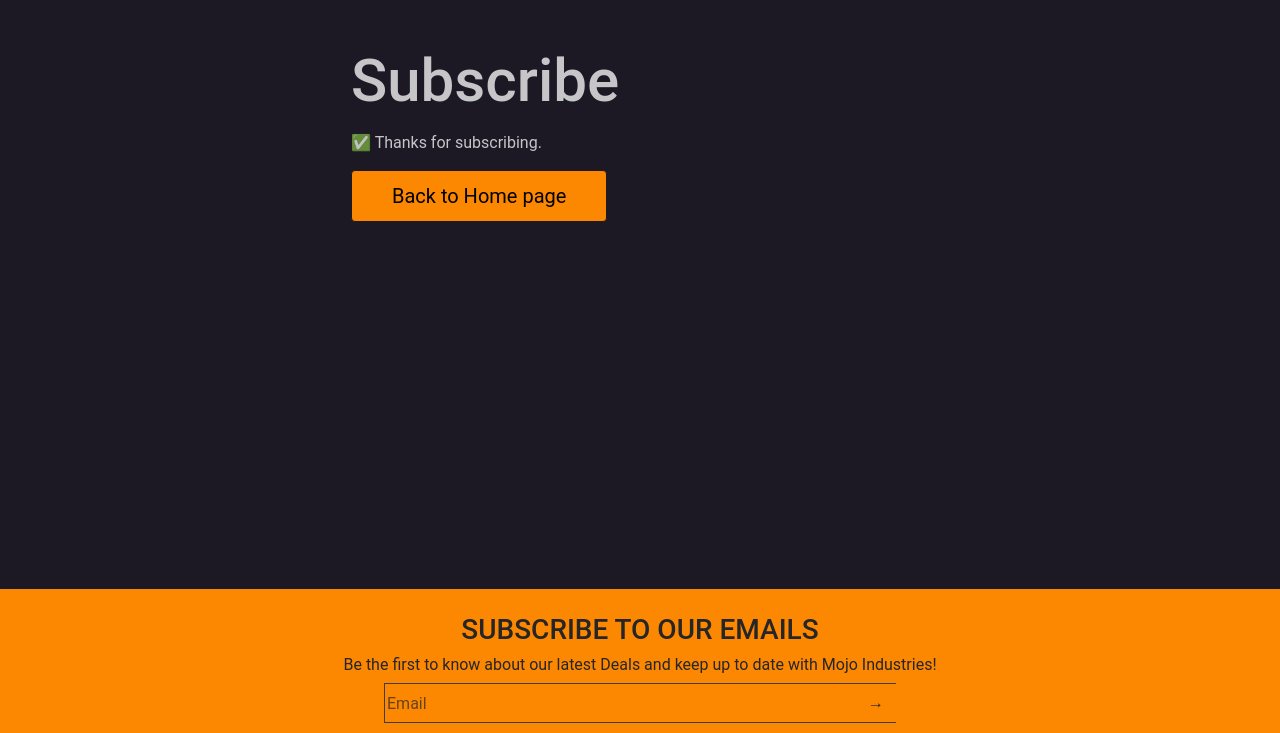
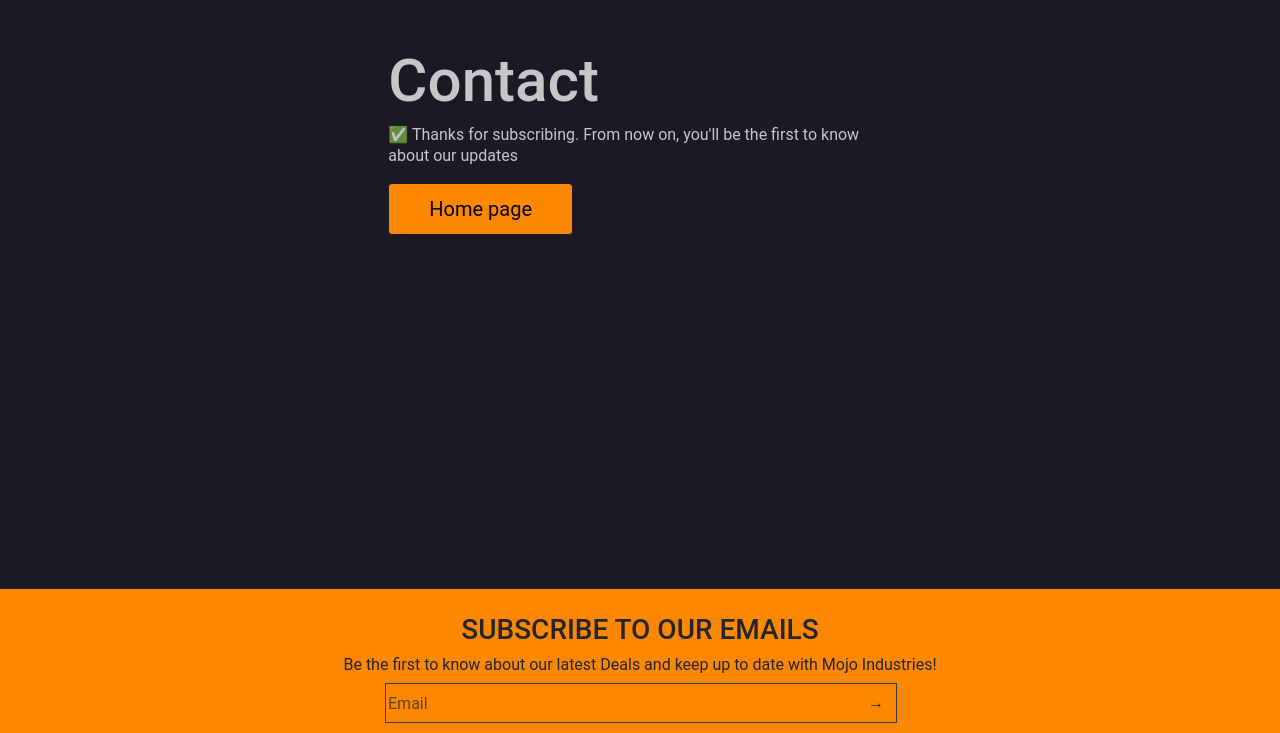
Before and after one commit to ling201808/formsubmitdemo, a plain HTML site: page successSubscribe.html in a window 1280 px wide. Shown: the part 67-800 px from the top of the page. Drawn offline with nearby package versions, Linux system fonts and the light colour scheme; a web font is replaced by a local one.

Commit message:
Add files via upload

```diff
--- a/app.css
+++ b/app.css
@@ -137,7 +137,7 @@ body{
     outline-offset: 0px;
     outline: none;
     height:38px;
-    width:40px;
+    width:38px;
     transition: background 300ms;
 }
 
--- a/successSubscribe.html
+++ b/successSubscribe.html
@@ -1,3 +1,4 @@
+
 <!doctype html>
 <html lang="en">
 
@@ -60,15 +61,15 @@
 </section>
 <main>
 
-    <section class="container-fluid px-0 pt-5 ml-3 mt-5">
+
+    <section class="container-fluid px-0 pt-5 mt-5">
         <div class="col-12 text-center">
             <div class="row align-items-center content justify-content-center">
-                <div class="text-center col-sm-10 col-md-6 mb-md-0 my-3">
-                    <h1 class="text-left h1">Subscribe</h1>
-                    <h2 class="mb-3 h2"></h2>
-                    <p class="text-left">✅ Thanks for subscribing.</p>
+                <div class="text-center col-sm-10 col-lg-5 col-md-6 mb-md-0 my-3">
+                    <h1 class="text-left h1">Contact</h1>
+                    <p class="text-left">✅ Thanks for subscribing. From now on, you'll be the first to know about our updates</p>
                     <div class="text-left">
-                        <a href="index.html" class="btn button">Back to Home page</a>
+                        <a href="index.html" class="btn button">Home page</a>
                     </div>
                 </div>
             </div>
@@ -86,6 +87,9 @@
             <input type="text" name="_honey" style="display:none">
             <input type="hidden" name="_captcha" value="false">
             <input type="hidden" name="_next" value="https://ling201808.github.io/formsubmitdemo/successSubscribe.html">
+            <input type="text" name="_honey" style="display:none">
+            <input type="hidden" name="_captcha" value="false">
+            <input type="hidden" name="_next" value="https://ling201808.github.io/formsubmitdemo/success.html">
         <div class="col-12 text-center">
             <div class="row align-items-center mb-2 justify-content-center">
                 <div class="col-10 my-2">
```
Also changed, not shown: success.html (+8 -4 lines).
